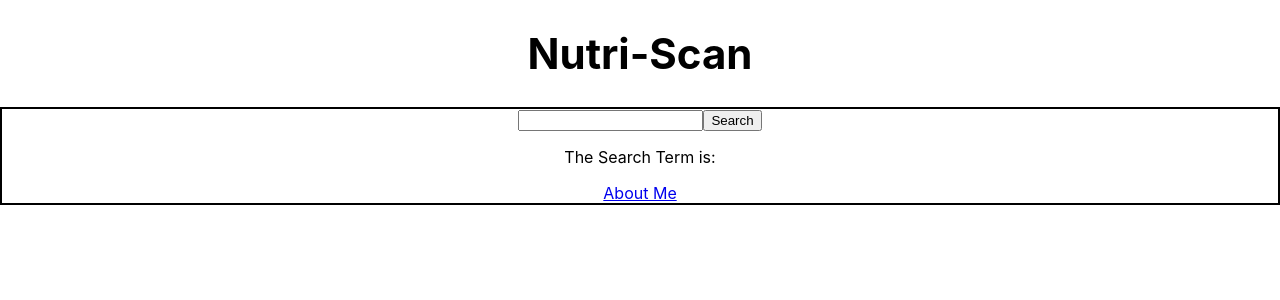
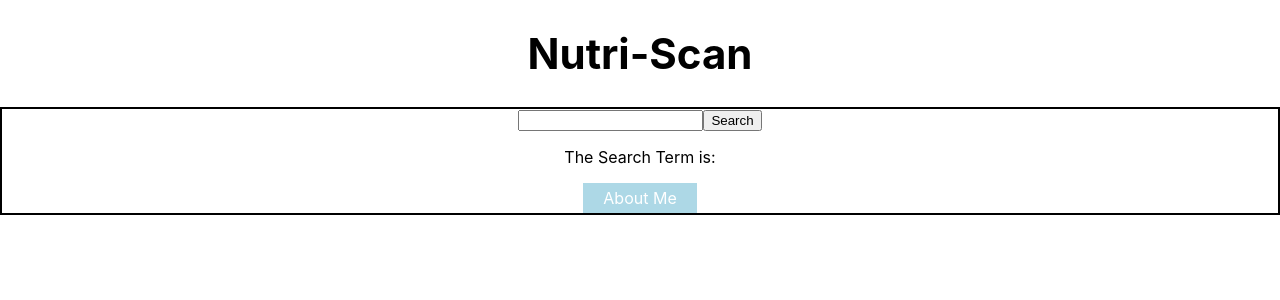
Before and after one commit to nprasad2077/project-2, a React (Create React App) app: page / in a window 1280 px wide. Shown: the top 300 px of the page. Built offline with nearby package versions, Linux system fonts and the light colour scheme.

Commit message:
links css and capital nutriscore

```diff
--- a/src/components/Nova.js
+++ b/src/components/Nova.js
@@ -5,7 +5,7 @@ function Nova({foodData, index}) {
 
   return (
     <div className='nova'>
-        NOVA score is {foodData && foodData[index].nova_group}
+        NOVA score: {foodData && foodData[index].nova_group}
 
     </div>
   )
--- a/src/components/NutriScore.js
+++ b/src/components/NutriScore.js
@@ -1,15 +1,23 @@
 import React from 'react'
 
 function NutriScore({foodData, index}) {
+
+  const capitalGrade = (foodData && foodData[index].nutriscore_grade).toUpperCase()
+
+
+
+
+
+
   return (
     <div>
         <h3>Nutriscore Data</h3>
+        <p>NutriScore Grade: {foodData && capitalGrade}</p>
         <p>Energy: {foodData && foodData[index].nutriscore_data.energy}</p>
-        <p>Energy Points {foodData && foodData[index].nutriscore_data.energy_points}</p>
-        <p>Protein Points {foodData && foodData[index].nutriscore_data.proteins_points}</p>
-        <p>Sugar Points {foodData && foodData[index].nutriscore_data.sugars_points}</p>
-        <p>Sodium Points {foodData && foodData[index].nutriscore_data.sodium_points}</p>
-
+        <p>Energy Points: {foodData && foodData[index].nutriscore_data.energy_points}</p>
+        <p>Protein Points: {foodData && foodData[index].nutriscore_data.proteins_points}</p>
+        <p>Sugar Points: {foodData && foodData[index].nutriscore_data.sugars_points}</p>
+        <p>Sodium Points: {foodData && foodData[index].nutriscore_data.sodium_points}</p>
     </div>
   )
 }
--- a/src/components/NutritionData.js
+++ b/src/components/NutritionData.js
@@ -14,6 +14,9 @@ function NutritionData({foodData}) {
       return true;
     }
   });
+
+  const ecoCapital = (foodData && foodData[index].ecoscore_grade).toUpperCase();
+  const removeAllergen = (foodData && foodData[index].additives_tags).slice(0,3)
 
 
   return (
@@ -51,7 +54,7 @@ function NutritionData({foodData}) {
 
       <div>
         <h3>EcoScore</h3>
-        <p>EcoScore Grade: {foodData && foodData[index].ecoscore_grade}</p>
+        <p>EcoScore Grade: {foodData && ecoCapital}</p>
         <p>EcoScore Score: {foodData && foodData[index].ecoscore_score} </p>
 
       </div>
@@ -60,7 +63,7 @@ function NutritionData({foodData}) {
         <h3>Nutrition Facts{'(100g)'}</h3>
         <p>Energy: {foodData && foodData[index].nutriments.energy_100g}</p>
         <p>Sugars: {foodData && foodData[index].nutriments.sugars_100g}</p>
-        <p>Proteins {foodData && foodData[index].nutriments.proteins_100g}</p>
+        <p>Proteins: {foodData && foodData[index].nutriments.proteins_100g}</p>
         <p>Sodium: {foodData && foodData[index].nutriments.sodium_100g}</p>
         <p>Fat: {foodData && foodData[index].nutriments.fat_100g}</p>
         <p>Carbohydrates: {foodData && foodData[index].nutriments.carbohydrates_100g}</p>
--- a/src/index.css
+++ b/src/index.css
@@ -61,3 +61,20 @@ code {
 .aboutHeader {
   font-style: italic;
 }
+
+a:visited, a:link {
+  background-color: lightblue;
+  color: white;
+  padding: 5px 20px;
+  text-align: center;
+  text-decoration: none;
+  display: inline-block;
+}
+
+a:hover, a:active {
+  background-color: red;
+}
+
+.allergens {
+  color: red
+}
```
